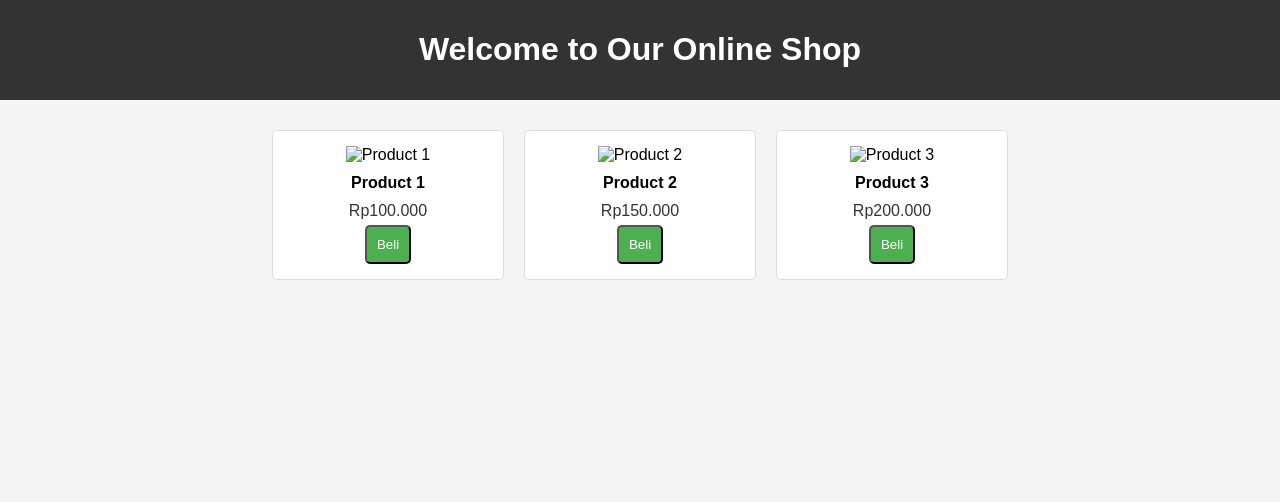
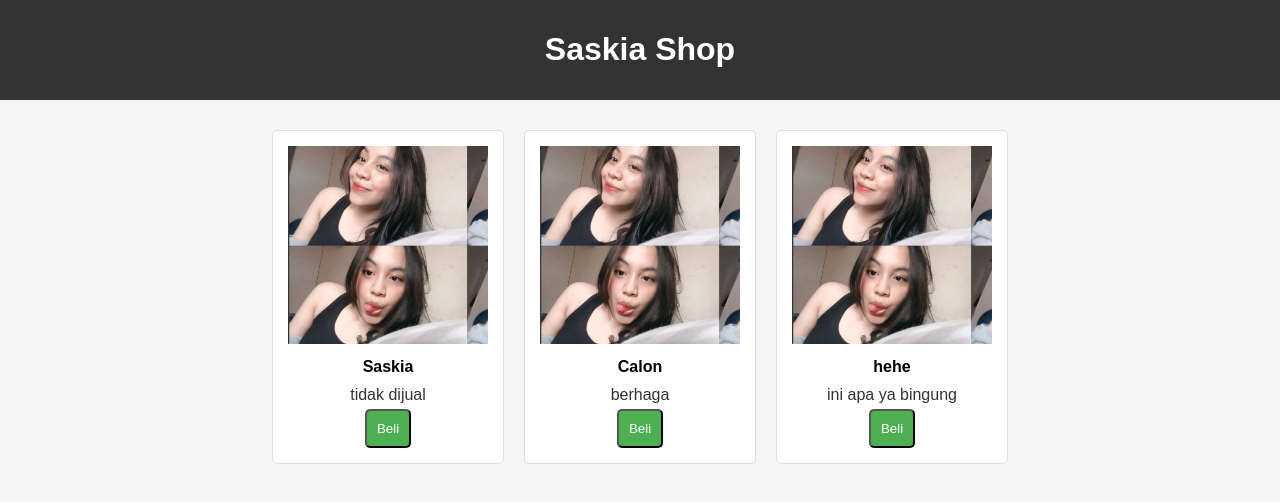
Before and after one commit to rezaasb/buatsaskia, a plain HTML site: page index.html in a window 1280 px wide. Drawn offline with Linux system fonts and the light colour scheme.

Commit message:
index.html

```diff
--- a/index.html
+++ b/index.html
@@ -84,27 +84,27 @@
 <body>
 
 <header>
-    <h1>Welcome to Our Online Shop</h1>
+    <h1>Saskia Shop</h1>
 </header>
 
 <div class="product-container">
     <div class="product">
-        <img src="product1.jpg" alt="Product 1">
-        <div class="product-name">Product 1</div>
-        <div class="product-price">Rp100.000</div>
-        <button class="buy-button" onclick="showDetails('Product 1', 'Rp100.000', 'Product 1 description...')">Beli</button>
+        <img src="https://github.com/rezaasb/buatsaskia/blob/main/Screenshot%202024-11-12%20110939.png?raw=true" alt="Saskia">
+        <div class="product-name">Saskia</div>
+        <div class="product-price">tidak dijual</div>
+        <button class="buy-button" onclick="showDetails('Saskia', 'tidak dijual', 'ga dijual, nunggu gede katanya')">Beli</button>
     </div>
     <div class="product">
-        <img src="product2.jpg" alt="Product 2">
-        <div class="product-name">Product 2</div>
-        <div class="product-price">Rp150.000</div>
-        <button class="buy-button" onclick="showDetails('Product 2', 'Rp150.000', 'Product 2 description...')">Beli</button>
+        <img src="https://github.com/rezaasb/buatsaskia/blob/main/Screenshot%202024-11-12%20110939.png?raw=true" alt="Calon">
+        <div class="product-name">Calon</div>
+        <div class="product-price">berhaga</div>
+        <button class="buy-button" onclick="showDetails('calon', 'berharga', 'lgi main ml ditelpon saskia, gua close mlnya')">Beli</button>
     </div>
     <div class="product">
-        <img src="product3.jpg" alt="Product 3">
-        <div class="product-name">Product 3</div>
-        <div class="product-price">Rp200.000</div>
-        <button class="buy-button" onclick="showDetails('Product 3', 'Rp200.000', 'Product 3 description...')">Beli</button>
+        <img src="https://github.com/rezaasb/buatsaskia/blob/main/Screenshot%202024-11-12%20110939.png?raw=true" alt="hehe">
+        <div class="product-name">hehe</div>
+        <div class="product-price">ini apa ya bingung</div>
+        <button class="buy-button" onclick="showDetails('hehe', 'nambahain aja lah biar rame', 'krn lagi ga ada kerjaan jadi gabut')">Beli</button>
     </div>
 </div>
 
```
